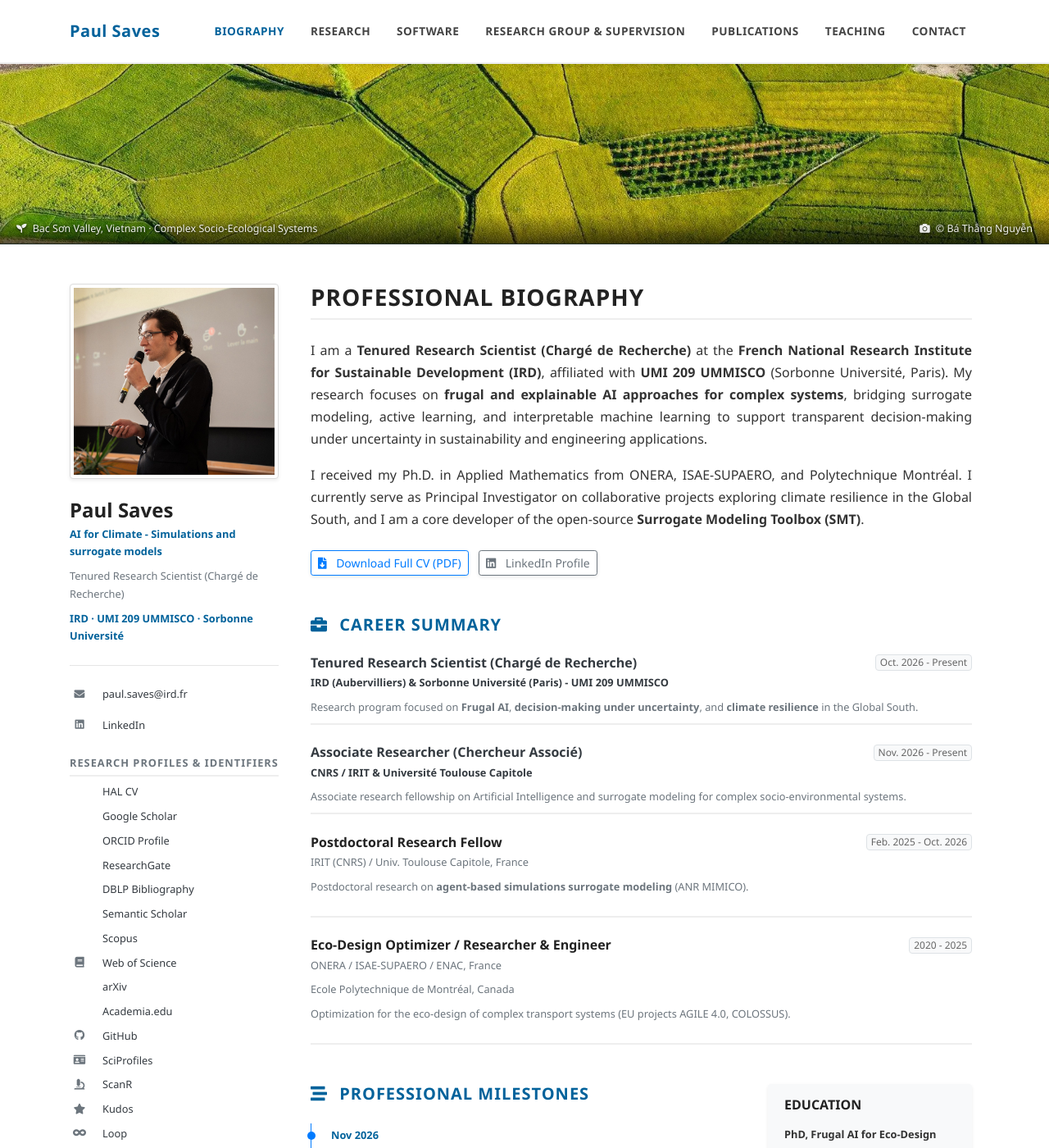
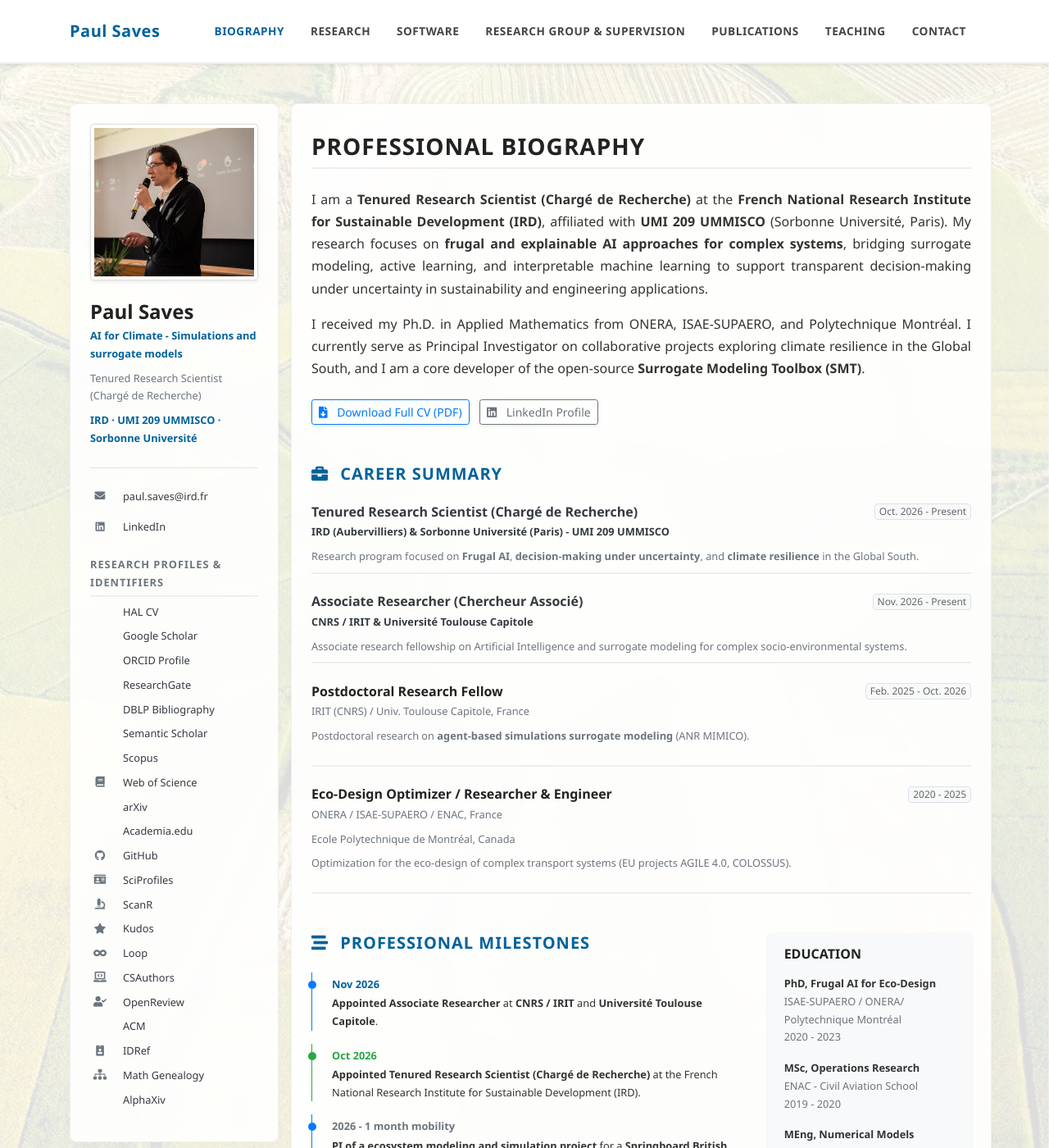
Before and after one commit to Paul-Saves/Paul-Saves.github.io, a Jekyll site: the page built from index.md, in a window 1280 px wide and 1400 px high. Shown: the whole window at 82% size. Built offline with Jekyll 4.4.1, drawn with Linux system fonts in a browser that asks for light colours; a style sheet for code colours, icons or effects is not loaded.

Commit message:
feat(design): apply whitish full-screen background with smooth GPU compositing and copyright

```diff
--- a/_layouts/default.html
+++ b/_layouts/default.html
@@ -36,6 +36,8 @@
     {% endif %}
   </head>
   <body class="d-flex flex-column h-100">
+    <div class="site-bg-fullscreen" aria-hidden="true" title="Aerial rice paddies in Bac Sơn Valley © Bá Thắng Nguyễn"></div>
+
 
     <!-- Header / Navbar -->
     <nav class="navbar navbar-expand-lg navbar-light bg-white border-bottom sticky-top py-3 shadow-sm">
@@ -56,18 +58,7 @@
       </div>
     </nav>
 
-    <!-- Hero Banner: Bac Son Valley Rice Paddies (Photo © Bá Thắng Nguyễn) -->
-    <div class="hero-banner position-relative overflow-hidden">
-      <picture>
-        <source media="(max-width: 767px)" srcset="{{ '/assets/img/bac-son-banner-mobile.webp' | relative_url }}" type="image/webp">
-        <source srcset="{{ '/assets/img/bac-son-banner.webp' | relative_url }}" type="image/webp">
-        <img src="{{ '/assets/img/bac-son-banner.jpg' | relative_url }}" alt="Aerial rice paddies in Bac Sơn Valley" class="hero-banner-img w-100 h-100" loading="eager" decoding="async">
-      </picture>
-      <div class="hero-banner-caption position-absolute">
-        <span class="d-none d-md-inline"><i class="fas fa-seedling mr-1"></i> Bac Sơn Valley, Vietnam · Complex Socio-Ecological Systems</span>
-        <span class="ml-auto"><i class="fas fa-camera mr-1"></i> &copy; Bá Thắng Nguyễn</span>
-      </div>
-    </div>
+
 
 
     <div class="container mt-5 mb-5 flex-shrink-0">
--- a/css/main.css
+++ b/css/main.css
@@ -123,47 +123,59 @@ footer {
 }
 
 /* ==========================================================================
-   Hero Banner Styling (Bac Son Valley Rice Paddies - © Bá Thắng Nguyễn)
-   Fast, mobile-optimized, zero scroll-lag
+   Ambient Fullscreen Background - Bac Son Valley Rice Paddies
+   Photo © Bá Thắng Nguyễn
+   Whitish / Transparent aesthetic, mobile-optimized GPU compositing
    ========================================================================== */
-.hero-banner {
-    position: relative;
-    width: 100%;
-    height: 220px;
-    background-color: #263328;
-    overflow: hidden;
-    border-bottom: 1px solid rgba(0, 0, 0, 0.08);
+.site-bg-fullscreen {
+    position: fixed;
+    top: 0;
+    left: 0;
+    width: 100vw;
+    height: 100vh;
+    background-image: url('../assets/img/bac-son-bg.jpg');
+    background-image: url('../assets/img/bac-son-bg.webp');
+    background-size: cover;
+    background-position: center center;
+    background-repeat: no-repeat;
+    opacity: 0.14; /* Whitish & softened: reveals the parcel patchwork while keeping contrast high */
+    z-index: -1;
+    pointer-events: none;
+    transform: translateZ(0);
+    -webkit-transform: translateZ(0);
 }
 
-.hero-banner-img {
-    width: 100%;
-    height: 100%;
-    object-fit: cover;
-    object-position: center 45%;
-    display: block;
+/* Glassmorphism content cards ensuring 100% WCAG AAA text legibility */
+.sidebar {
+    background: rgba(255, 255, 255, 0.88);
+    backdrop-filter: blur(8px);
+    -webkit-backdrop-filter: blur(8px);
+    padding: 1.5rem;
+    border-radius: 8px;
+    border: 1px solid rgba(0, 0, 0, 0.05);
+    box-shadow: 0 4px 18px rgba(0, 0, 0, 0.02);
 }
 
-.hero-banner-caption {
-    bottom: 0;
-    left: 0;
-    right: 0;
-    padding: 0.5rem 1.25rem;
-    background: linear-gradient(to top, rgba(0, 0, 0, 0.65) 0%, rgba(0, 0, 0, 0.25) 60%, rgba(0, 0, 0, 0) 100%);
-    display: flex;
-    justify-content: space-between;
-    align-items: flex-end;
-    font-size: 0.78rem;
-    color: rgba(255, 255, 255, 0.92);
-    text-shadow: 0 1px 3px rgba(0, 0, 0, 0.8);
-    pointer-events: none;
+main {
+    background: rgba(255, 255, 255, 0.90);
+    backdrop-filter: blur(8px);
+    -webkit-backdrop-filter: blur(8px);
+    padding: 2.2rem;
+    border-radius: 8px;
+    border: 1px solid rgba(0, 0, 0, 0.05);
+    box-shadow: 0 4px 18px rgba(0, 0, 0, 0.02);
 }
 
 @media (max-width: 767.98px) {
-    .hero-banner {
-        height: 125px;
+    .site-bg-fullscreen {
+        background-image: url('../assets/img/bac-son-bg-mobile.webp');
+        opacity: 0.11;
     }
-    .hero-banner-caption {
-        font-size: 0.68rem;
-        padding: 0.35rem 0.75rem;
+    main {
+        padding: 1.25rem;
+    }
+    .sidebar {
+        padding: 1.25rem;
+        margin-bottom: 1.5rem;
     }
 }
```
Also changed, not shown: assets/img/bac-son-bg-mobile.webp (added), assets/img/bac-son-bg.jpg (added), assets/img/bac-son-bg.webp (added).
